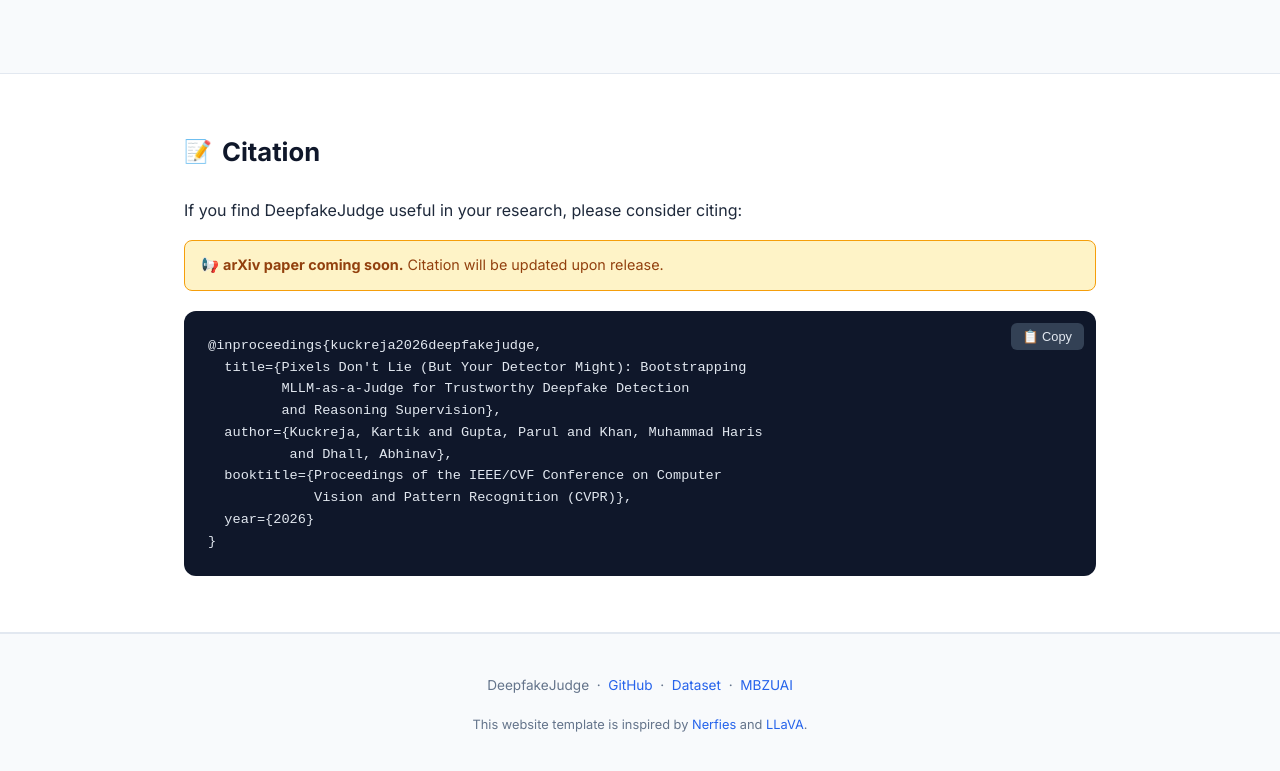
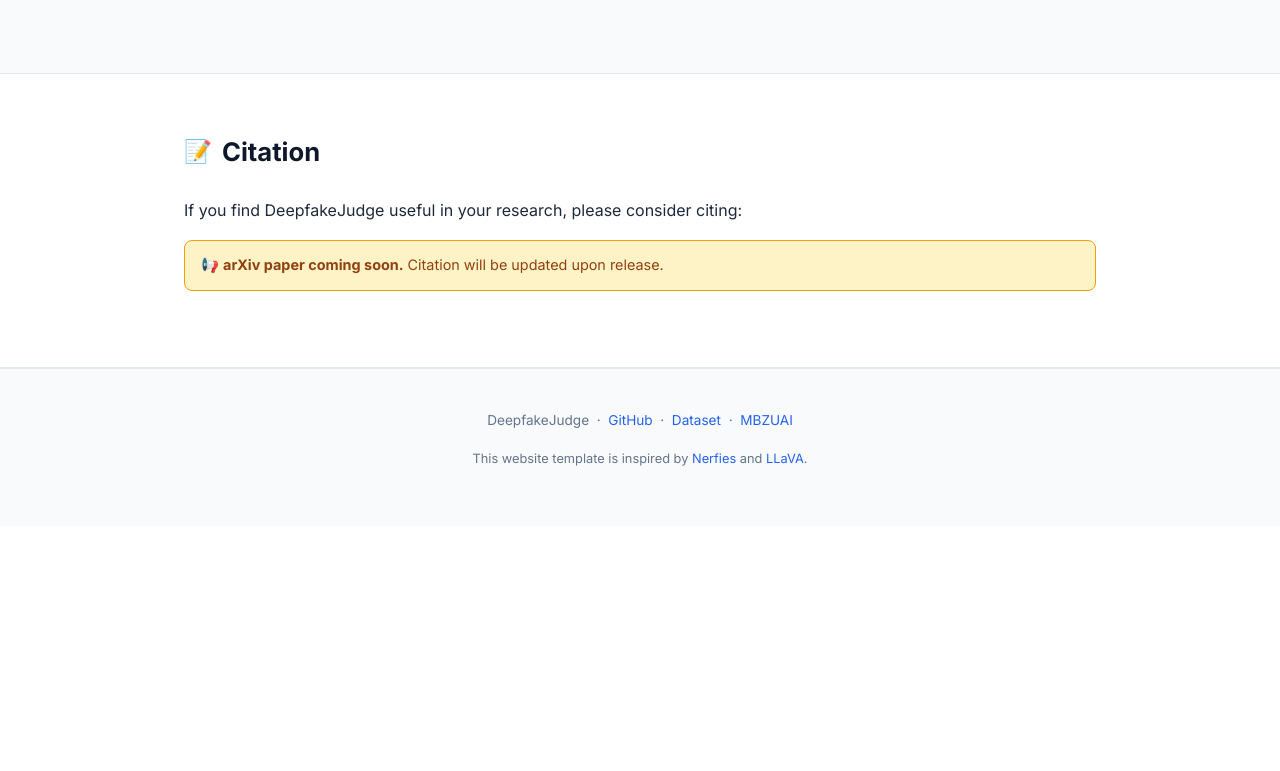
Before and after one commit to KjAeRsTuIsK/DeepfakeJudge, a plain HTML site: page index.html in a window 1280 px wide. Shown: the part 9278-10049 px from the top of the page. After the commit the page ends 9804 px from the top, so only its background shows below. Drawn offline with Linux system fonts and the light colour scheme.

Commit message:
removed citation for now

```diff
--- a/index.html
+++ b/index.html
@@ -419,7 +419,7 @@
     <p style="background: #fef3c7; border: 1px solid #f59e0b; border-radius: 8px; padding: 12px 16px; font-size: 0.9rem; color: #92400e; margin-bottom: 20px;">
       📢 <strong>arXiv paper coming soon.</strong> Citation will be updated upon release.
     </p>
-    <div class="citation-block">
+    <!-- <div class="citation-block">
       <button class="copy-btn" onclick="copyCitation()">📋 Copy</button>
 <pre>@inproceedings{kuckreja2026deepfakejudge,
   title={Pixels Don't Lie (But Your Detector Might): Bootstrapping
@@ -431,7 +431,7 @@
              Vision and Pattern Recognition (CVPR)},
   year={2026}
 }</pre>
-    </div>
+    </div> -->
   </div>
 </section>
 
```
